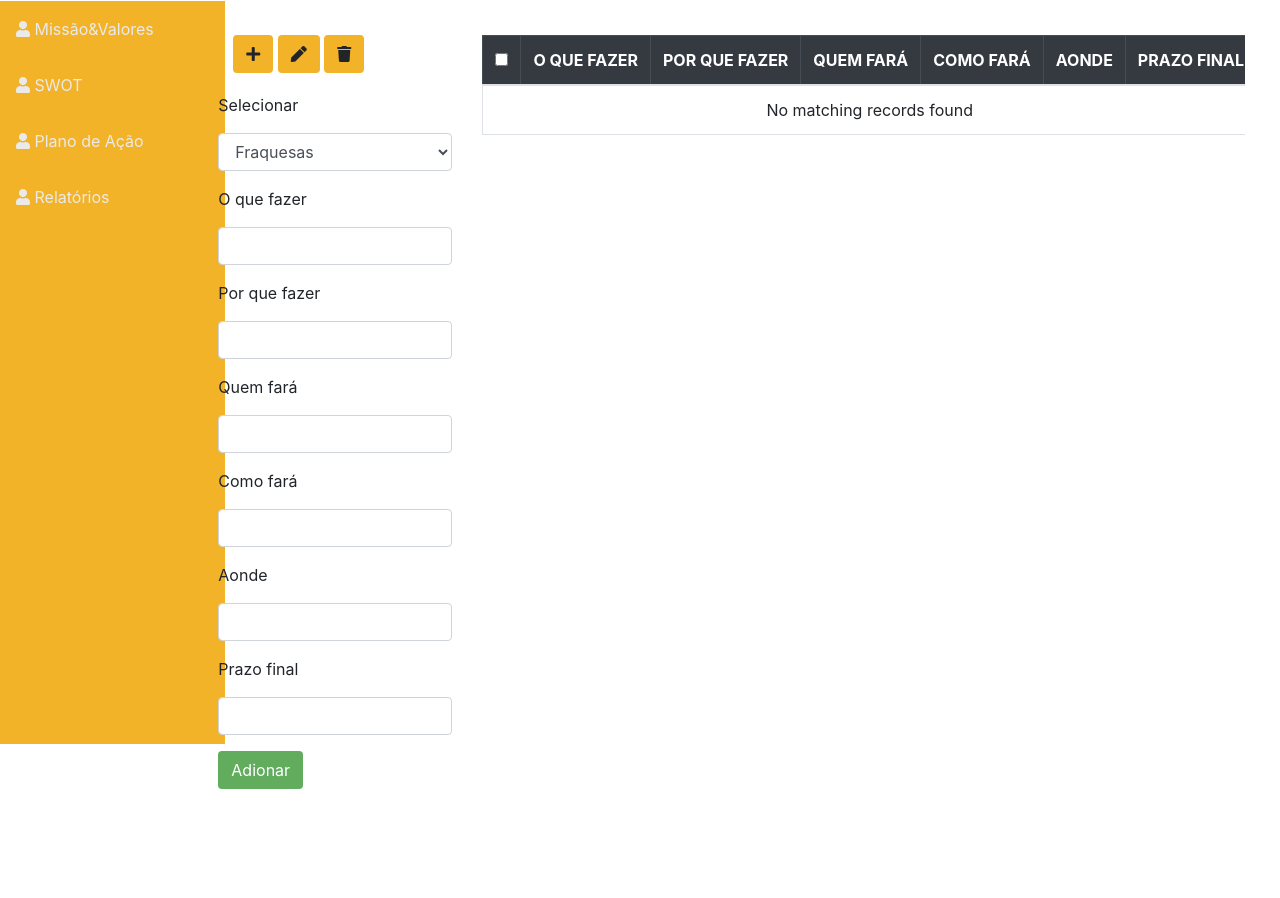
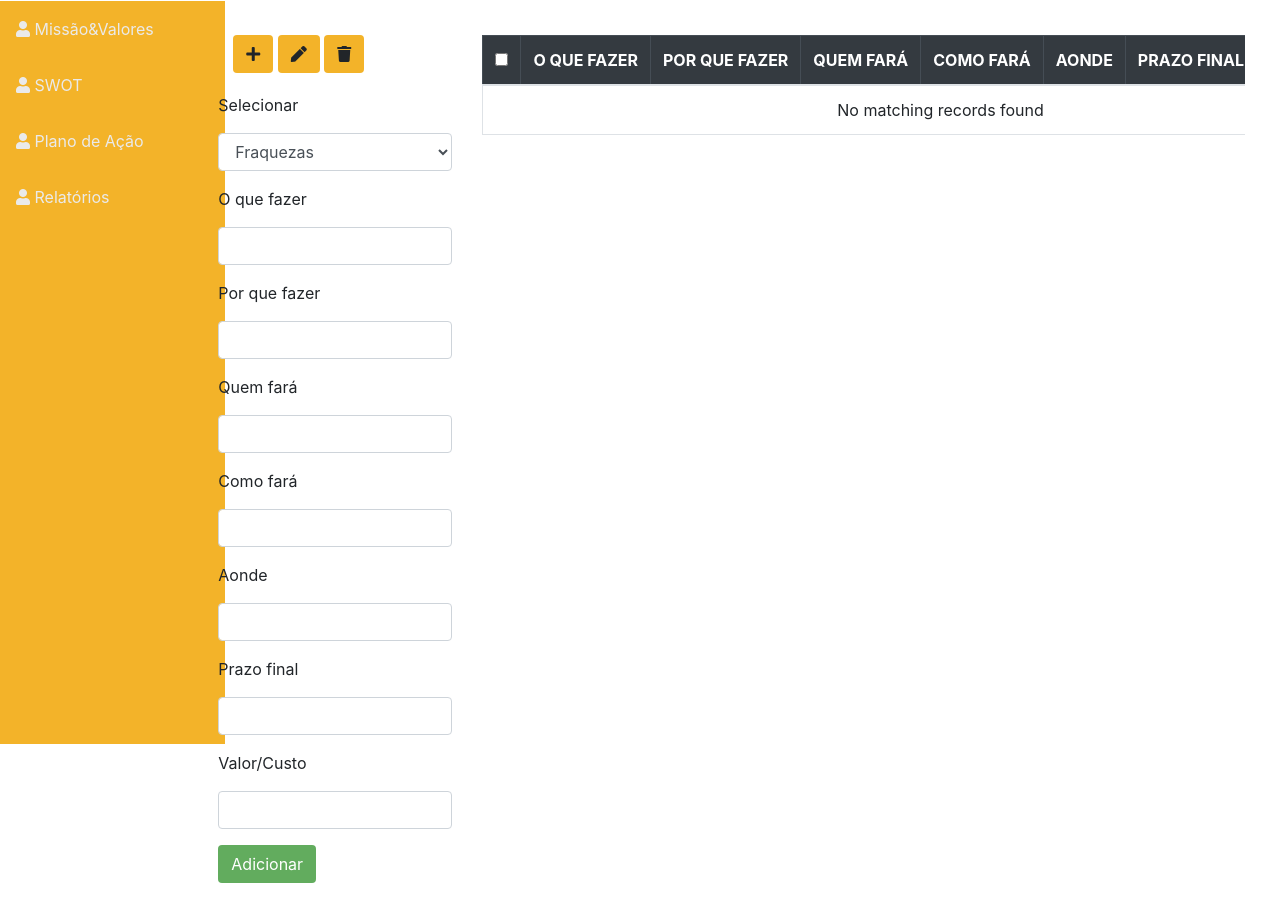
Before and after one commit to LucassDamasceno/FinSis, a PHP site: page /planoAcao.php in a window 1280 px wide. Shown: the part 56-954 px from the top of the page. Before the commit the page ends 845 px from the top, so only its background shows below. Run offline with PHP 8.4, Linux system fonts and the light colour scheme.

Commit message:
Alterações

```diff
--- a/planoAcao.php
+++ b/planoAcao.php
@@ -47,8 +47,8 @@
           <div class="form-group">
             <p>Selecionar</p>
             <select name="select" class="form-control">
-              <option value="valor1">força</option>
-              <option value="valor2" selected>Fraquesas</option>
+              <option value="valor1">Forças</option>
+              <option value="valor2" selected>Fraquezas</option>
               <option value="valor3">Oportunidades</option>
               <option value="valor3">Ameaças</option>
             </select>
@@ -79,9 +79,13 @@
             <p>Prazo final</p>
             <input class="form-control" type="text" name="visao">
           </div>
+          <div class="form-group">
+            <p>Valor/Custo</p>
+            <input class="form-control" type="text" name="visao">
+          </div>
         </form>
 
-        <button onclick="btn_addPlanoDeAcao()" class="btn btn-primary" name="registrar">Adionar</button>
+        <button onclick="btn_addPlanoDeAcao()" class="btn btn-primary" name="registrar">Adicionar</button>
       </div>
       <!-- tabela -->
       <div class="col-9">
@@ -97,6 +101,7 @@
               <th data-field="visao">COMO FARÁ</th>
               <th data-field="valores">AONDE</th>
               <th data-formatter="functionAcao">PRAZO FINAL</th>
+              <th data-field="valores">VALOR/CUSTO</th>
             </tr>
           </thead>
         </table>
```
Also changed, not shown: missaoEvalores.php (+12 -15 lines).
